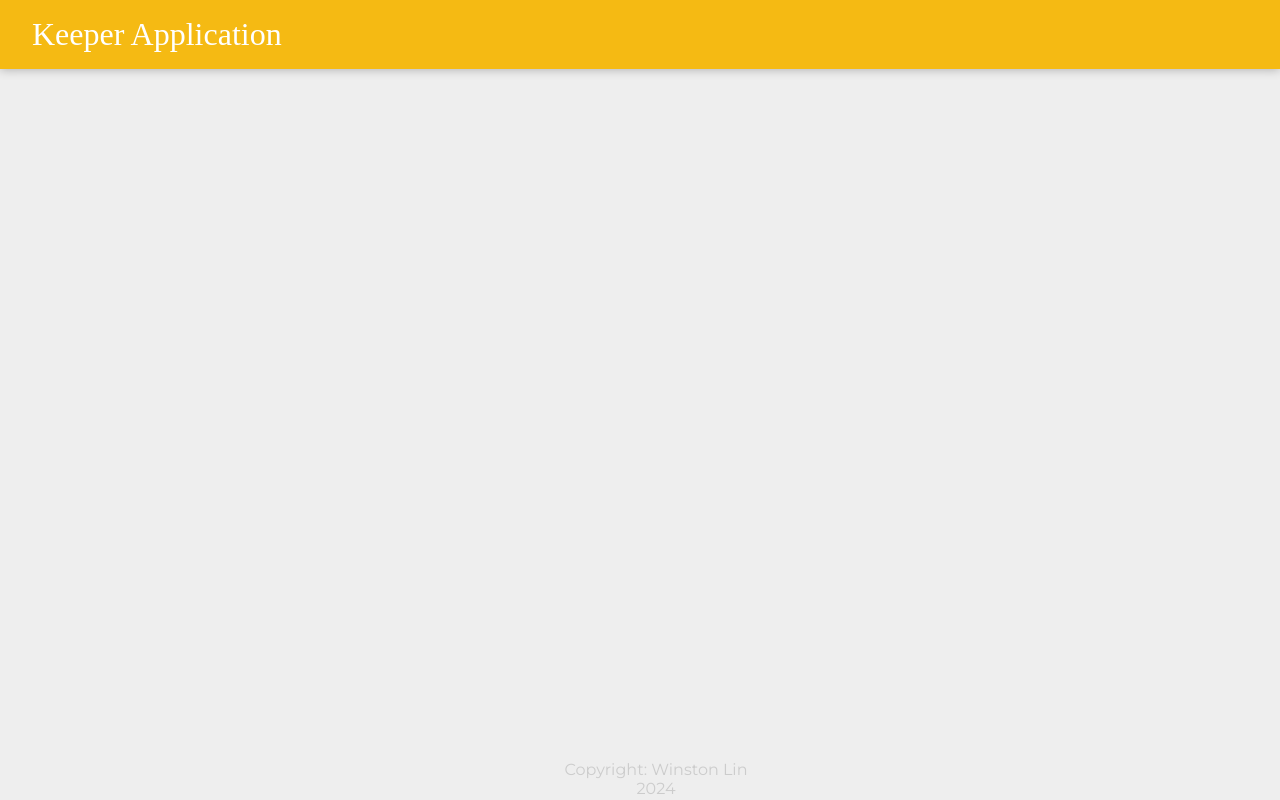
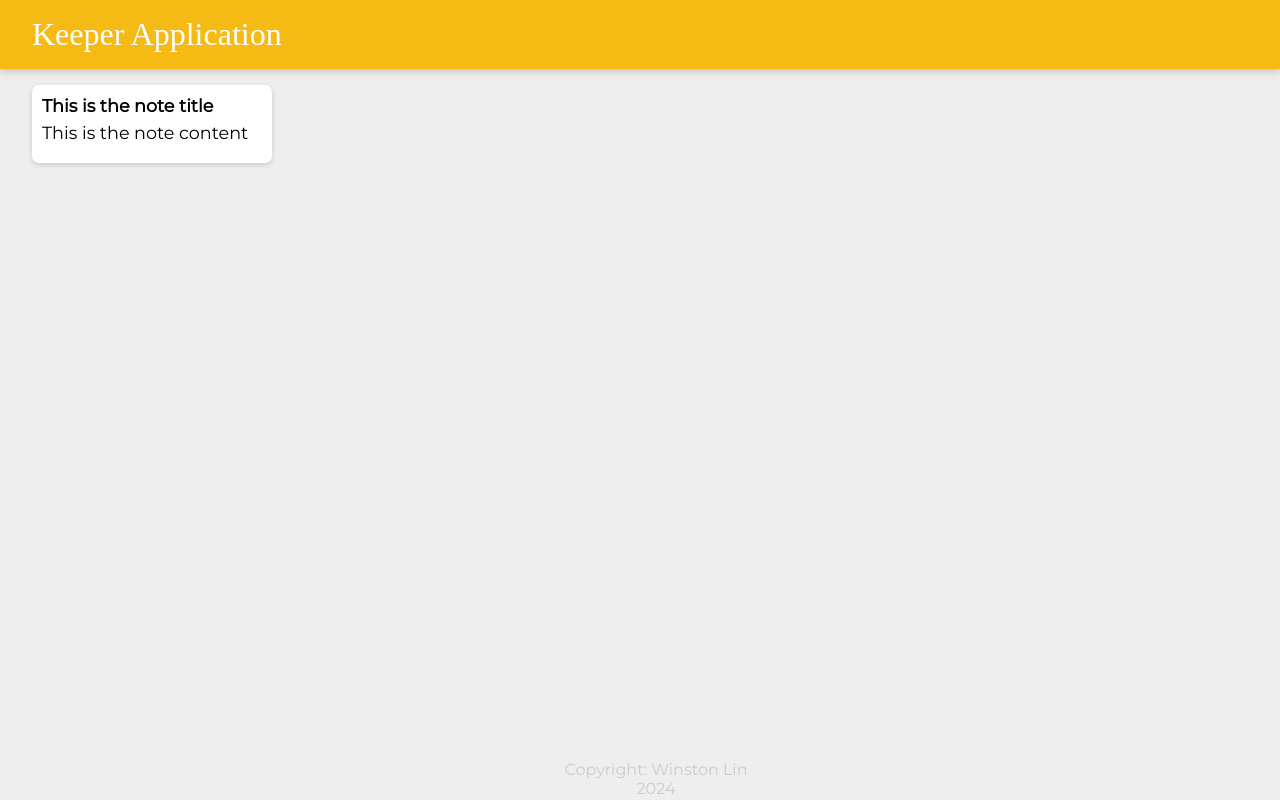
Before and after one commit to Mayday46/Keeper-React, a React (Create React App) app: page / in a window 1280 px wide. Built offline with nearby package versions, Linux system fonts and the light colour scheme; a web font is replaced by a local one.

Commit message:
Note (Content) Component added.

```diff
--- /dev/null
+++ b/src/Note.jsx
@@ -0,0 +1,13 @@
+import React from "react";
+
+
+function Note() {
+    return (
+        <div className="note">
+            <h1>This is the note title </h1>
+            <p>This is the note content </p>
+        </div>
+    );
+}
+
+export default Note;
--- a/src/index.js
+++ b/src/index.js
@@ -14,11 +14,13 @@
 import ReactDOM from "react-dom";
 import App from "./App";
 import Footer from "./Footer";
+import Note from "./Note";
 
 ReactDOM.render(
     <div>
         <App/>
         <Footer/>
+        <Note/>
     </div>,
     document.getElementById("root")
 );
```
